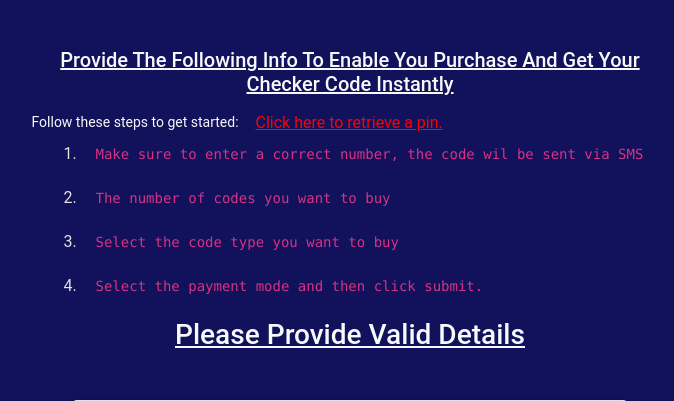
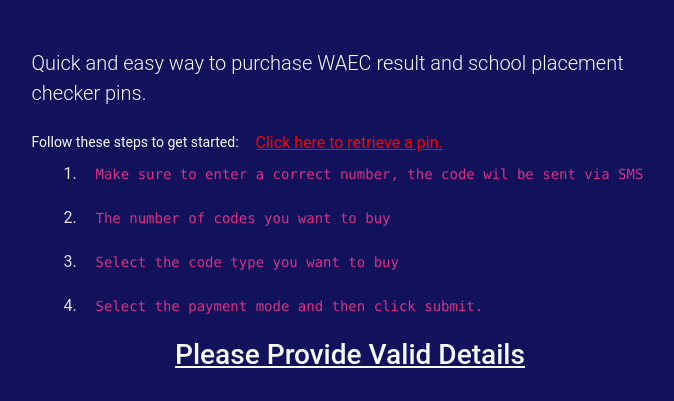
Before and after one commit to timothysaatum/easyprints, a Django app: page / in a window 1280 px wide. Shown: the part 86-487 px from the top of the page, without its empty margins (290-964 px from the left). Run offline with Django 5.2, Linux system fonts and the light colour scheme; some libraries are stand-ins or nearby versions.

Commit message:
All done

```diff
--- a/main/templates/main/index.html
+++ b/main/templates/main/index.html
@@ -7,12 +7,13 @@
   <div class="container">
     <!-- Instructions Section -->
     <div class="instructions col col-md-7 mx-auto">
-      <h5
+      <!-- <h5
         class="text-light text-decoration-underline text-center text-capitalize"
       >
         Provide the following info to enable you purchase and get your checker
         code instantly
-      </h5>
+      </h5> -->
+      <p class="lead text-light">Quick and easy way to purchase WAEC result and school placement checker pins.</p>
       <div>
         <small class="text-light">Follow these steps to get started:</small>
         <!-- Button to Open the Modal -->
```
